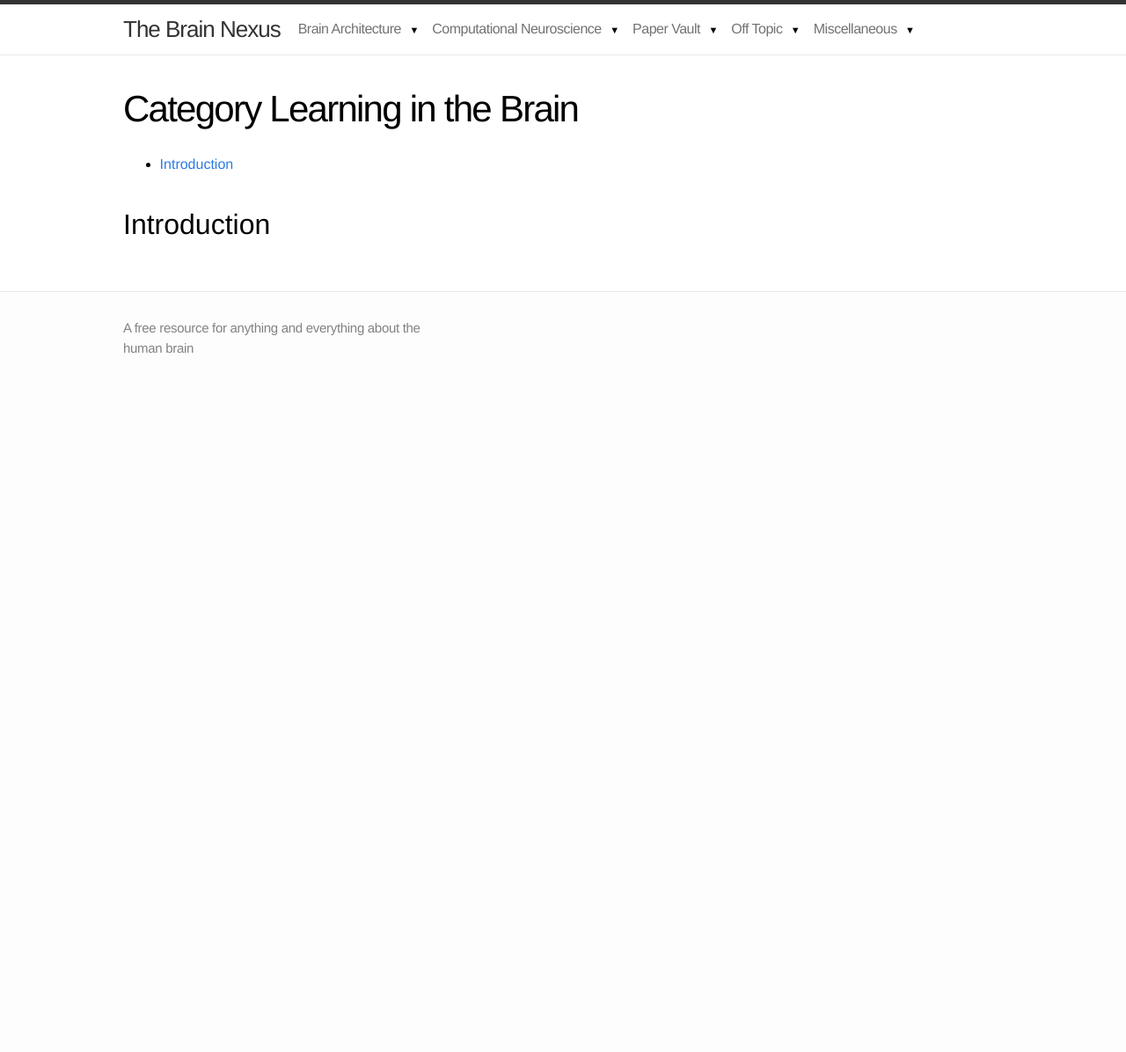
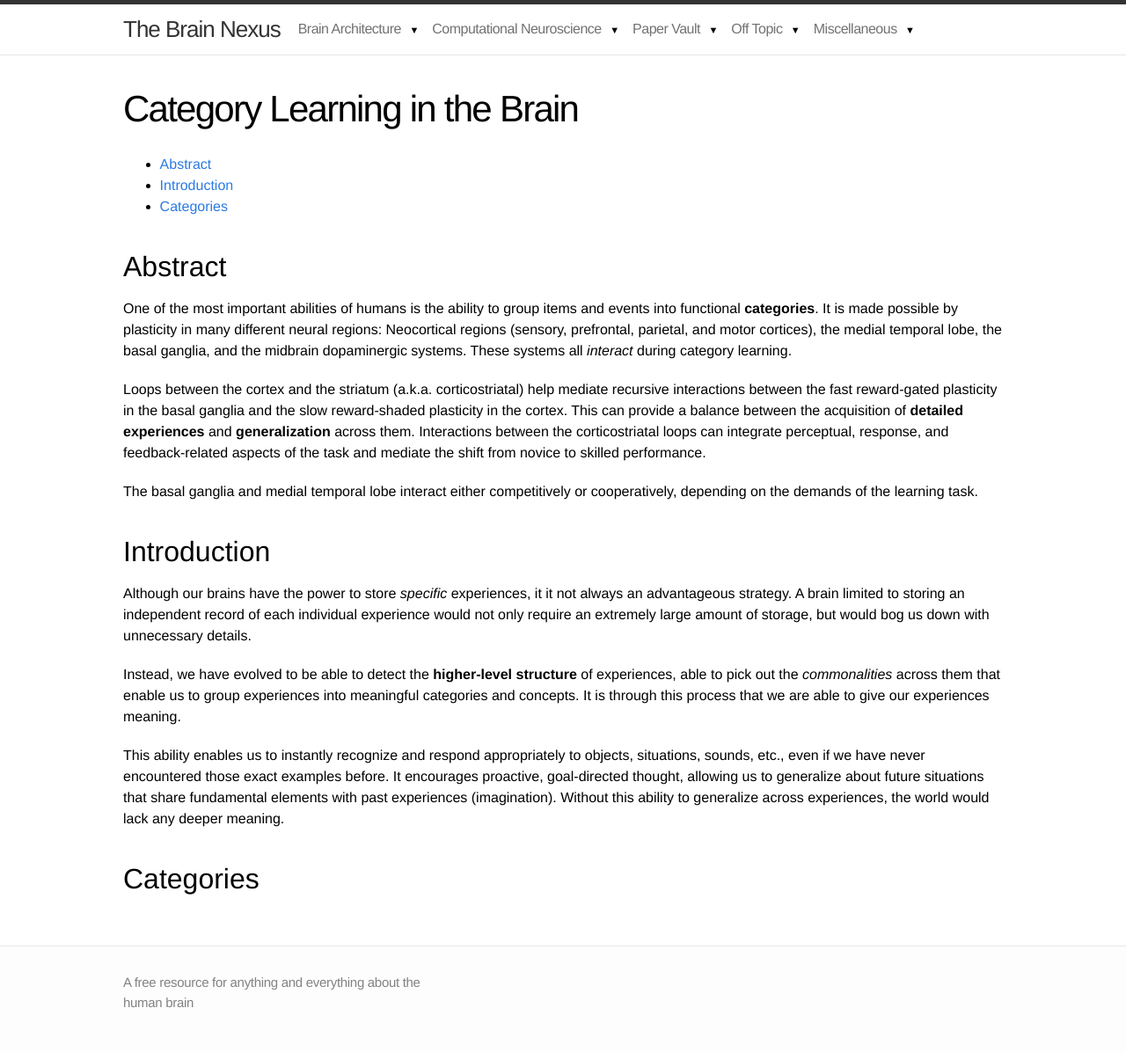
Before and after one commit to mdelsole/brain-nexus, a Jekyll site: the page built from paper-vault/high-level-cognition/category-learning/category-learning-in-the-brain.markdown, in a window 1280 px wide. Shown: the whole page at 88% size. Built offline with Jekyll 4.4.1, drawn with Linux system fonts in a browser that asks for light colours; before the commit the page ends 900 px from its top, so only the background shows below that.

Commit message:
Update category-learning-in-the-brain.markdown

```diff
--- a/paper-vault/high-level-cognition/category-learning/category-learning-in-the-brain.markdown
+++ b/paper-vault/high-level-cognition/category-learning/category-learning-in-the-brain.markdown
@@ -8,4 +8,20 @@ permalink: /x/paper-vault/high-level-cognition/category-learning/category-learni
 * TOC
 {:toc}
 
+# Abstract
+
+One of the most important abilities of humans is the ability to group items and events into functional **categories**. It is made possible by plasticity in many different neural regions: Neocortical regions (sensory, prefrontal, parietal, and motor cortices), the medial temporal lobe, the basal ganglia, and the midbrain dopaminergic systems. These systems all *interact* during category learning.
+
+Loops between the cortex and the striatum (a.k.a. corticostriatal) help mediate recursive interactions between the fast reward-gated plasticity in the basal ganglia and the slow reward-shaded plasticity in the cortex. This can provide a balance between the acquisition of **detailed experiences** and **generalization** across them. Interactions between the corticostriatal loops can integrate perceptual, response, and feedback-related aspects of the task and mediate the shift from novice to skilled performance.
+
+The basal ganglia and medial temporal lobe interact either competitively or cooperatively, depending on the demands of the learning task.
+
 # Introduction
+
+Although our brains have the power to store *specific* experiences, it it not always an advantageous strategy. A brain limited to storing an independent record of each individual experience would not only require an extremely large amount of storage, but would bog us down with unnecessary details.
+
+Instead, we have evolved to be able to detect the **higher-level structure** of experiences, able to pick out the *commonalities* across them that enable us to group experiences into meaningful categories and concepts. It is through this process that we are able to give our experiences meaning.
+
+This ability enables us to instantly recognize and respond appropriately to objects, situations, sounds, etc., even if we have never encountered those exact examples before. It encourages proactive, goal-directed thought, allowing us to generalize about future situations that share fundamental elements with past experiences (imagination). Without this ability to generalize across experiences, the world would lack any deeper meaning.
+
+# Categories
```
